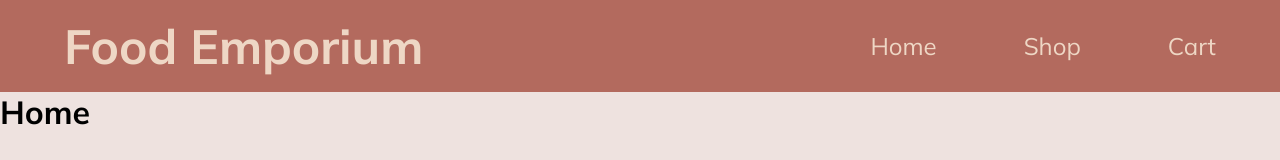
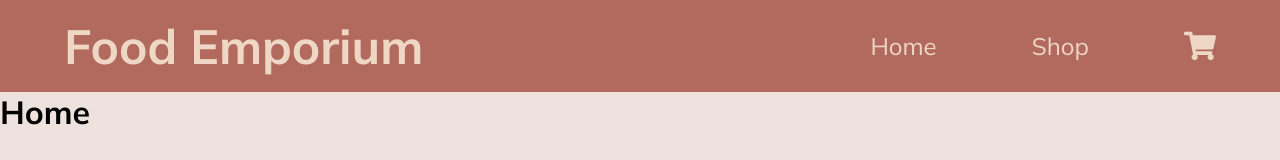
Before and after one commit to MateolCS/shopping_cart, a React (Create React App) app: page / in a window 1280 px wide. Shown: the top 160 px of the page. Built offline with nearby package versions, Linux system fonts and the light colour scheme.

Commit message:
added visual representation for counter of items inside shopping cart

```diff
--- a/src/components/Header.js
+++ b/src/components/Header.js
@@ -7,7 +7,7 @@ const Header = () => {
     <StyledHeader>
       <HeaderContainer>
         <HeaderTitle>Food Emporium</HeaderTitle>
-        <Navigation />
+        <Navigation numberOfItems={null} />
       </HeaderContainer>
     </StyledHeader>
   );
--- a/src/components/Navigation.js
+++ b/src/components/Navigation.js
@@ -1,8 +1,9 @@
 import React from "react";
 import styled from "styled-components";
 import { Link } from "react-router-dom";
+import { FaShoppingCart } from "react-icons/fa";
 
-const Navigation = () => {
+const Navigation = ({ numberOfItems }) => {
   return (
     <StyledNavigation>
       <StyledLink to={"/"}>
@@ -12,7 +13,10 @@ const Navigation = () => {
         <li>Shop</li>
       </StyledLink>
       <StyledLink to={"/cart"}>
-        <li>Cart</li>
+        <CartContainer>
+          <CartIcon />
+          {numberOfItems !== null && <CartItems>{numberOfItems}</CartItems>}
+        </CartContainer>
       </StyledLink>
     </StyledNavigation>
   );
@@ -36,4 +40,31 @@ const StyledLink = styled(Link)`
   }
 `;
 
+const CartContainer = styled.li`
+  position: relative;
+  display: flex;
+  align-items: center;
+  justify-content: center;
+`;
+
+const CartItems = styled.p`
+  background-color: ${({ theme }) => theme.colors.quaternary};
+  position: absolute;
+  top: -25px;
+  right: -20px;
+  border-radius: 50%;
+  width: 30px;
+  height: 30px;
+  color: #000;
+  display: flex;
+  align-items: center;
+  justify-content: center;
+  font-size: 20px;
+  font-weight: bold;
+`;
+
+const CartIcon = styled(FaShoppingCart)`
+  font-size: 2rem;
+`;
+
 export default Navigation;
```
